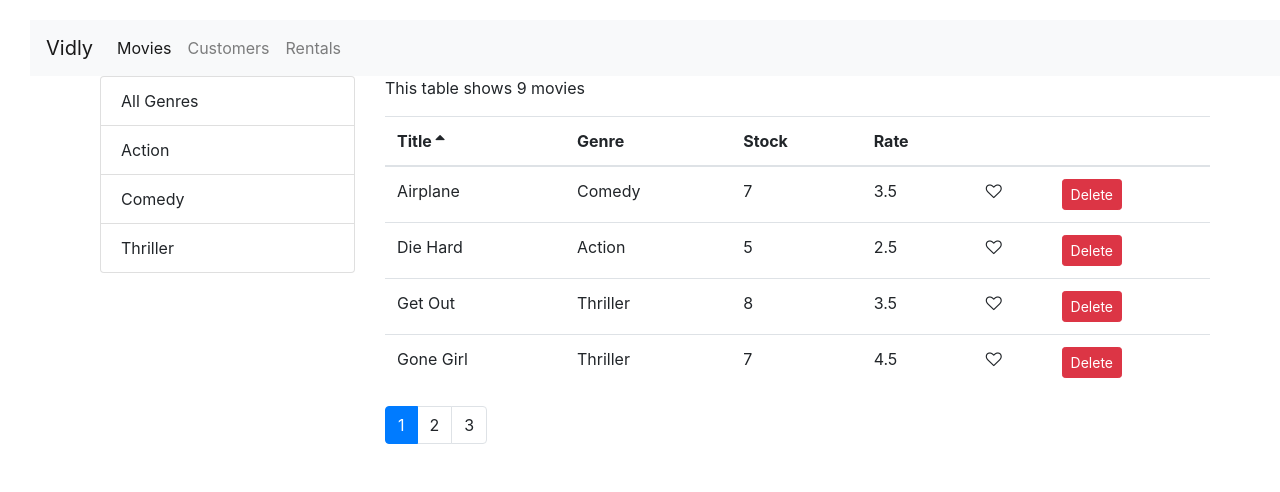
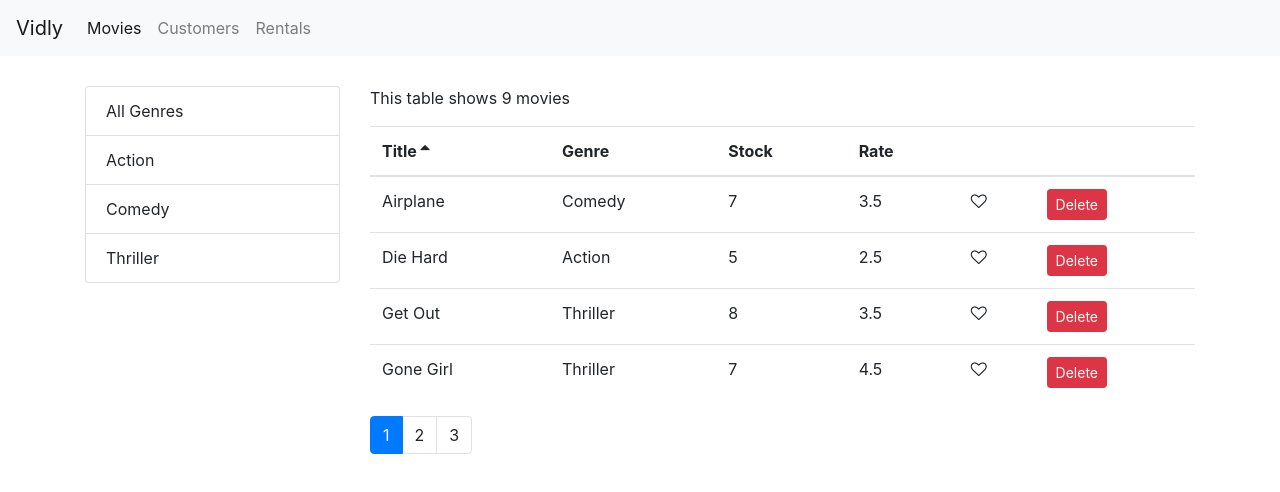
Before and after one commit to Hasandev08/Simple-Basic-React, a React (Create React App) app: page /movies in a window 1280 px wide. Shown: the top 492 px of the page. Built offline with nearby package versions, Linux system fonts and the light colour scheme.

Commit message:
Update index.css

```diff
--- a/src/index.css
+++ b/src/index.css
@@ -1,6 +1,6 @@
 body {
   margin: 0;
-  padding: 20px 0 0 30px;
+  padding: 0 0 0 0;
   font-family: -apple-system, BlinkMacSystemFont, "Segoe UI", "Roboto", "Oxygen",
     "Ubuntu", "Cantarell", "Fira Sans", "Droid Sans", "Helvetica Neue",
     sans-serif;
@@ -8,7 +8,10 @@
   -moz-osx-font-smoothing: grayscale;
 }
 
-code {
-  font-family: source-code-pro, Menlo, Monaco, Consolas, "Courier New",
-    monospace;
+.navbar {
+  margin-bottom: 30px;
 }
+
+.clickable {
+  cursor: pointer;
+}
```
